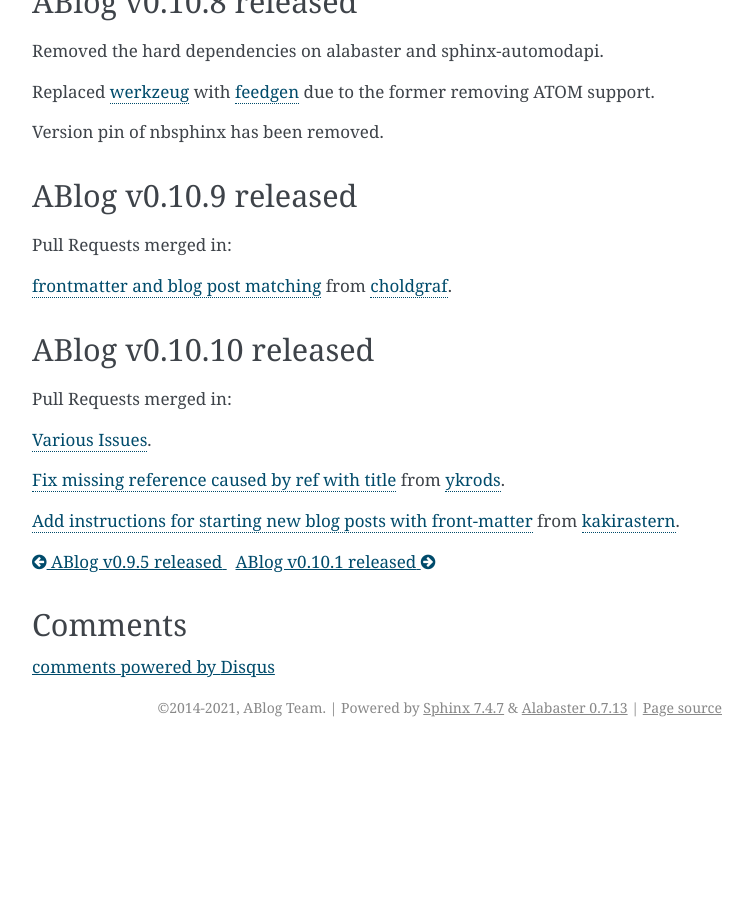
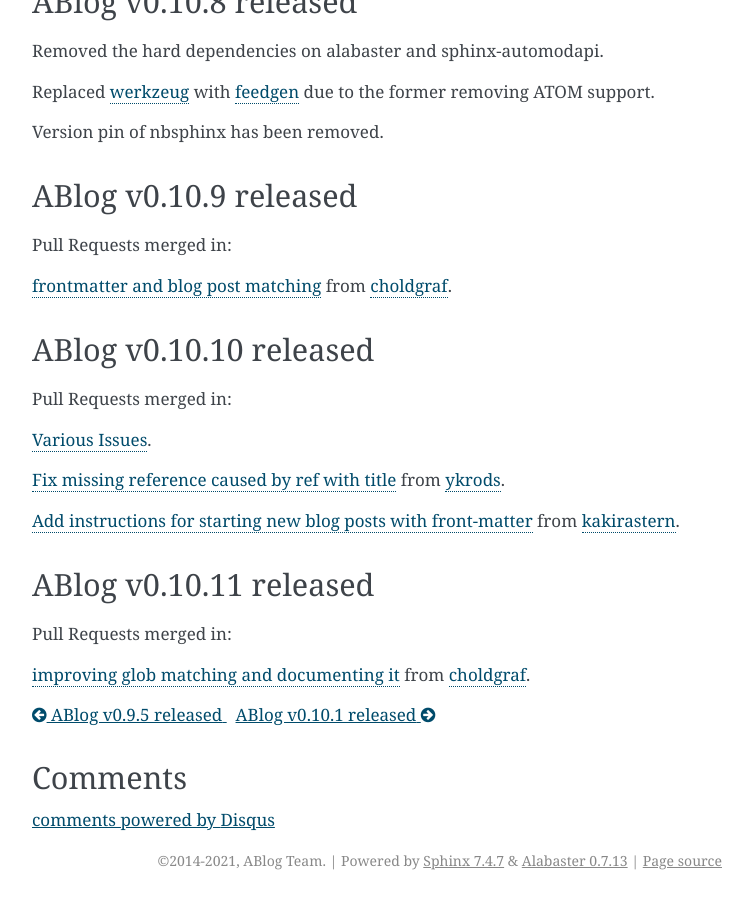
Before and after one commit to sunpy/ablog, a Sphinx documentation site: the page built from docs/release/ablog-v0.10-released.rst, in a window 1280 px wide and 900 px high, scrolled down 1667 px. Shown: the whole window, without its empty margins (388-1141 px from the left). Built offline with Sphinx 7.4.7, drawn with Linux system fonts in a browser that asks for light colours; comment, search, counter and statistics services are not loaded; before the commit the page ends 2414 px from its top, so only the background shows below that; some of the changed text lies outside the part shown.

Commit message:
Update ablog-v0.10-released.rst

```diff
--- a/docs/release/ablog-v0.10-released.rst
+++ b/docs/release/ablog-v0.10-released.rst
@@ -141,3 +141,14 @@
 `Fix missing reference caused by ref with title <https://github.com/sunpy/ablog/pull/73>`__ from `ykrods <https://github.com/ykrods>`__.
 
 `Add instructions for starting new blog posts with front-matter <https://github.com/sunpy/ablog/pull/71>`__ from `kakirastern <https://github.com/kakirastern>`__.
+
+ABlog v0.10.11 released
+-----------------------
+.. post:: Oct 11, 2020
+   :author: Nabil
+   :category: Release
+   :location: World
+
+Pull Requests merged in:
+
+`improving glob matching and documenting it <https://github.com/sunpy/ablog/pull/79>`__ from `choldgraf <https://github.com/choldgraf>`__.
```
